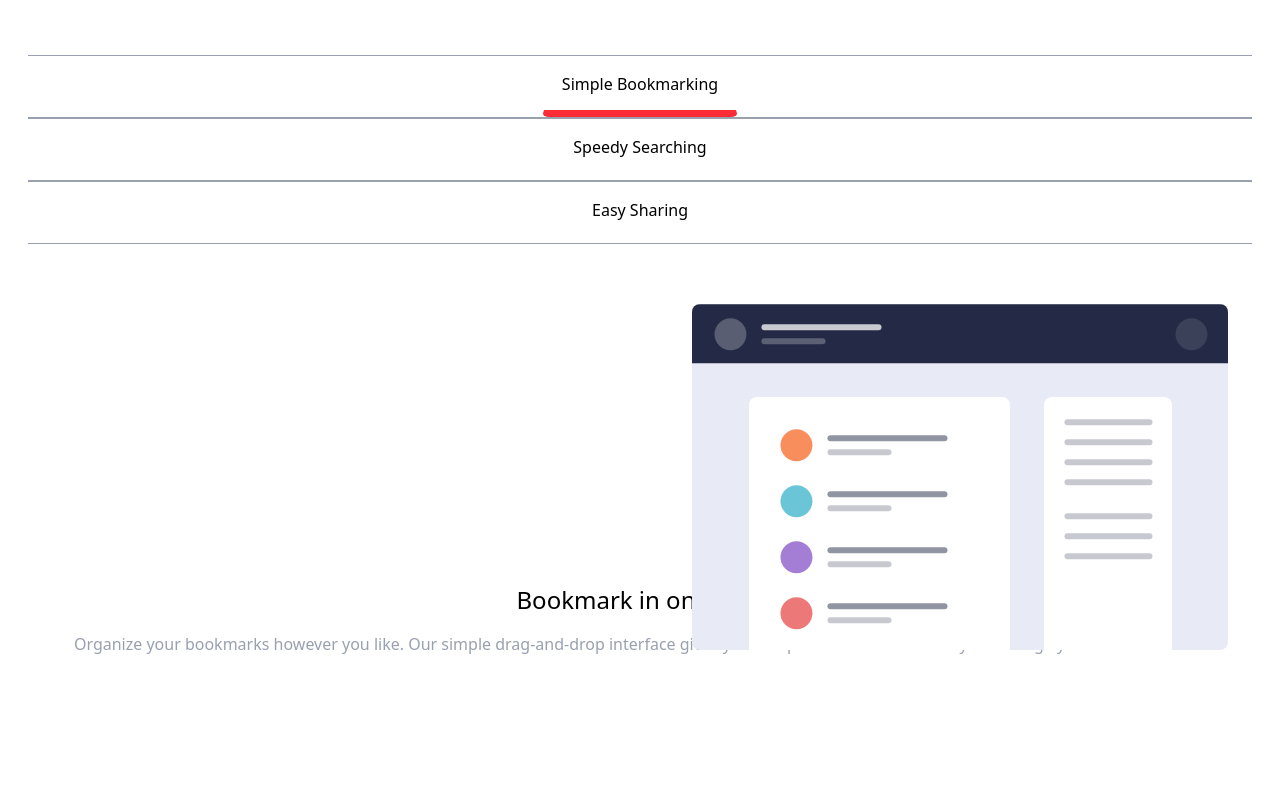
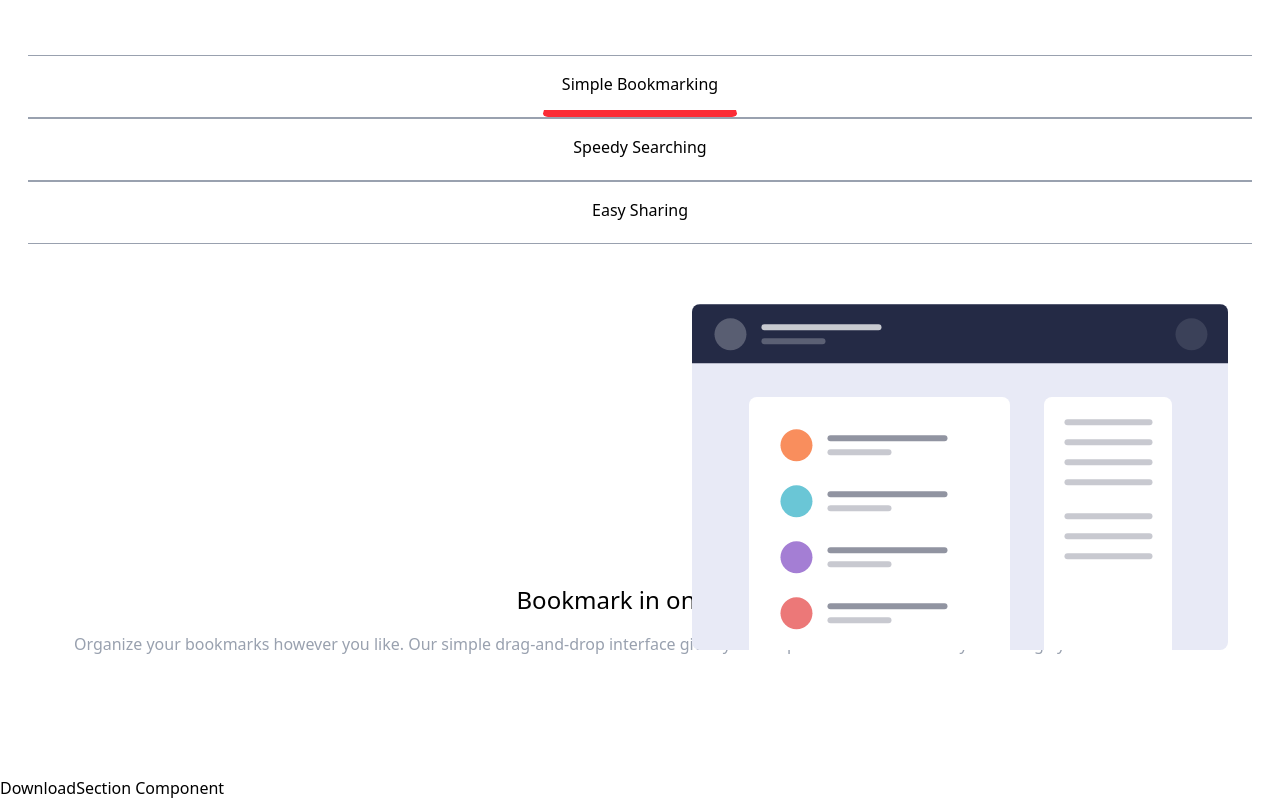
Before and after one commit to mstne03/Sprint-5, a React (Vite) app: page / in a window 1280 px wide. Shown: the part 765-1565 px from the top of the page. Before the commit the page ends 1541 px from the top, so only its background shows below. Built offline with nearby package versions, Linux system fonts and the light colour scheme.

Commit message:
feature - Creates DownloadSection component

```diff
--- a/src/App.tsx
+++ b/src/App.tsx
@@ -3,8 +3,8 @@ import HeaderSection from './components/HeaderSection/HeaderSection'
 import bookmarkLogo from './assets/Imagenes/logo-bookmark.svg'
 import menuImg from './assets/Imagenes/icon-hamburger.svg'
 import HeroSection from './components/HeroSection/HeroSection'
-import heroImg from './assets/Imagenes/illustration-hero.svg'
 import ContentSection from './components/ContentSection/ContentSection'
+import DownloadSection from './components/DownloadSection/DownloadSection'
 
 function App() {
   const [count, setCount] = useState(0)
@@ -16,11 +16,11 @@ function App() {
         menuImg={menuImg}
       />
 
-      <HeroSection
-      imgSrc={heroImg}
-      />
+      <HeroSection/>
 
       <ContentSection/>
+
+      <DownloadSection/>
     </>
   )
 }
--- /dev/null
+++ b/src/components/DownloadSection/DownloadSection.tsx
@@ -0,0 +1,11 @@
+interface DownloadSectionProps {
+
+}
+
+const DownloadSection = (props:DownloadSectionProps) => (
+  <div>
+    DownloadSection Component
+  </div>
+);
+
+export default DownloadSection;
--- a/src/styles/index.css
+++ b/src/styles/index.css
@@ -20,10 +20,6 @@
     --text-3xl--line-height: calc(2.25 / 1.875);
     --font-weight-medium: 500;
     --radius-md: 0.375rem;
-    --radius-lg: 0.5rem;
-    --radius-xl: 0.75rem;
-    --radius-2xl: 1rem;
-    --radius-3xl: 1.5rem;
     --default-font-family: var(--font-sans);
     --default-mono-font-family: var(--font-mono);
   }
```
